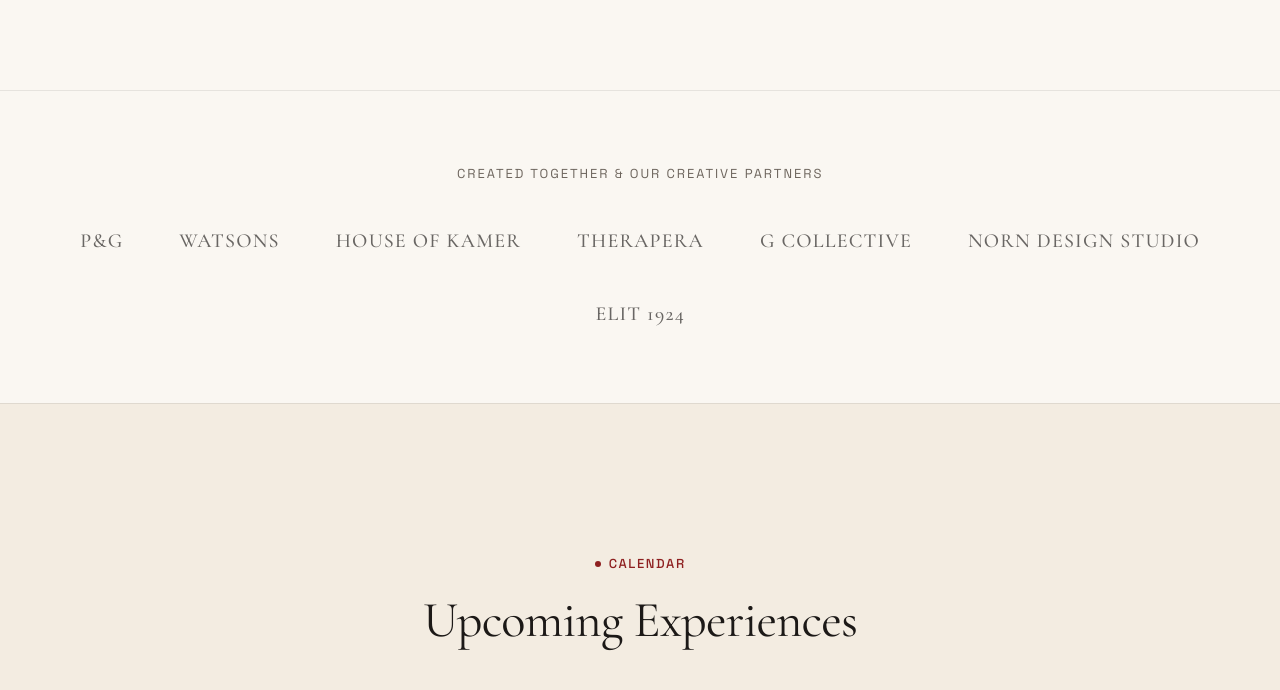
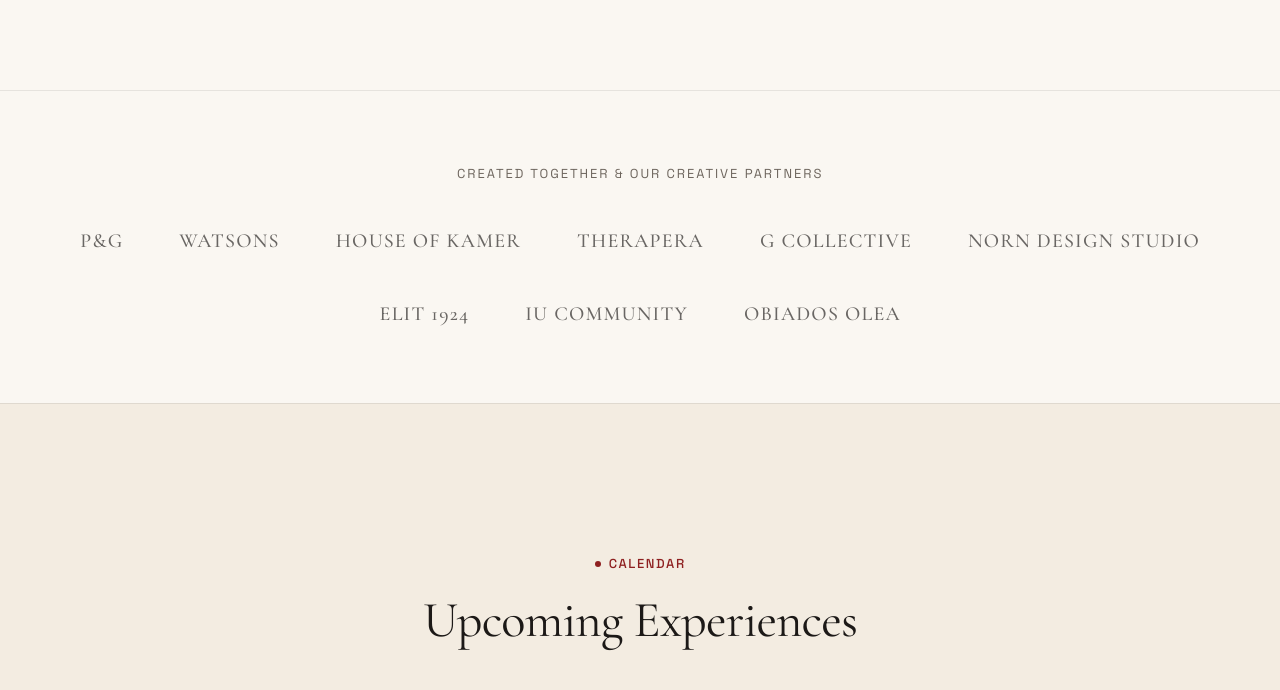
Before and after one commit to Denizhan-Muka/Muka-Journey-Website, a website: page index.html in a window 1280 px wide. Shown: the part 8044-8734 px from the top of the page. Drawn offline with nearby package versions, Linux system fonts and the light colour scheme.

Commit message:
Update index.html

```diff
--- a/index.html
+++ b/index.html
@@ -441,6 +441,8 @@
           <span class="partner-text-mark">G COLLECTIVE</span>
           <span class="partner-text-mark">NORN DESIGN STUDIO</span>
           <span class="partner-text-mark">ELIT 1924</span>
+          <span class="partner-text-mark">IU COMMUNITY</span>
+          <span class="partner-text-mark">OBIADOS OLEA</span>
         </div>
       </div>
     </section>
```
